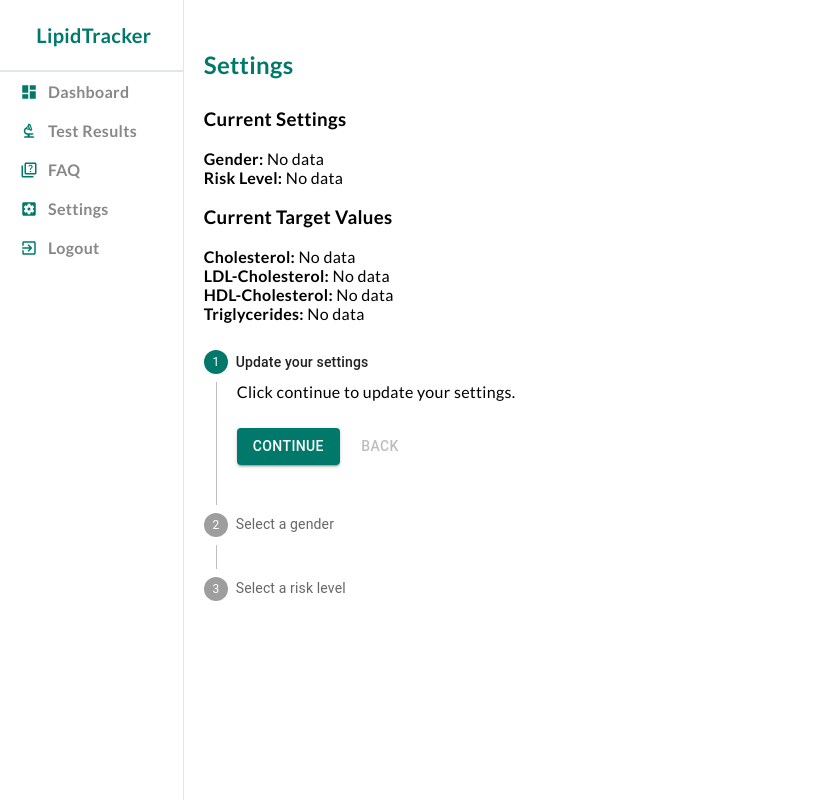
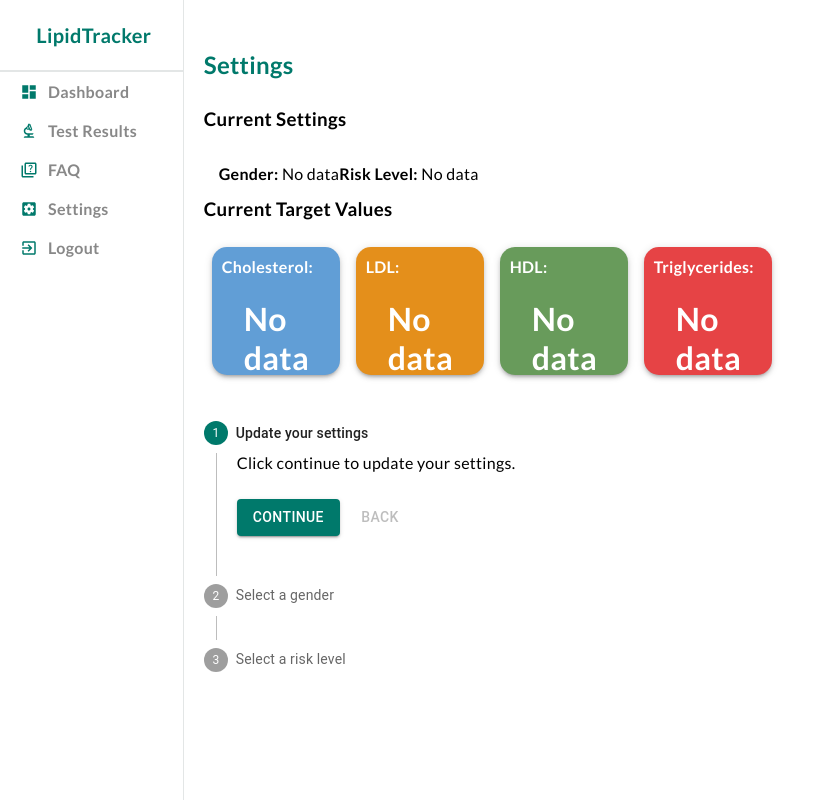
Before and after one commit to IsabelWen/LipidTracker, a React (Create React App) app: page /settings in a window 1280 px wide. Shown: the whole page, without its empty margins (0-816 px from the left). Built offline with nearby package versions, Linux system fonts and the light colour scheme; no server answers; the database is empty; sample sign-in values are in the browser's storage.

Commit message:
Update target settings presentation

```diff
--- a/src/components/setting/setting.jsx
+++ b/src/components/setting/setting.jsx
@@ -6,16 +6,15 @@ import Step from '@mui/material/Step';
 import StepLabel from '@mui/material/StepLabel';
 import StepContent from '@mui/material/StepContent';
 import Button from '@mui/material/Button';
+import Paper from '@mui/material/Paper';
 import { collection, doc, updateDoc, where, getDoc, query, getDocs, onSnapshot, setData } from "firebase/firestore";
 import { db } from "../../firebase"
 import { useEffect, useState, useContext } from "react";
 import { AuthContext } from "../../context/authContext";
-import { useNavigate } from "react-router-dom";
 
 // Import components
 import Genderradio from "../genderradio/genderradio";
 import Riskselect from "../riskselect/riskselect";
-import { reload } from "firebase/auth";
 
 // Steps
 const steps = [
@@ -134,13 +133,86 @@ const Setting = () => {
         <div className="setting">
             <h1 className="title">Settings</h1><br/>
             <h3>Current Settings</h3><br/>
-            <p><b>Gender:</b> {genderData}</p>
-            <p><b>Risk Level:</b> {risklevelData}</p><br/>
+            <div className="personalinfo">
+                <p><b>Gender:</b> {genderData}</p>
+                <p><b>Risk Level:</b> {risklevelData}</p><br/>
+            </div>
             <h3>Current Target Values</h3><br/>
-            <p><b>Cholesterol:</b> {targetData.cholesterol}</p>
-            <p><b>LDL-Cholesterol:</b> {targetData.ldl}</p>
-            <p><b>HDL-Cholesterol:</b> {targetData.hdl}</p>
-            <p><b>Triglycerides:</b> {targetData.triglycerides}</p><br/>
+            <div className="targets">
+                <Box
+                sx={{
+                    display: 'flex',
+                    flexWrap: 'wrap',
+                    '& > :not(style)': {
+                    m: 1, width: 128, height: 128,
+                    '@media (max-width: 780px)': {
+                        width: 200,},
+                    '@media (max-width: 511px)': {
+                        width: 128,},
+                    },
+                }}
+                >
+                    <Paper className='targetinfo' elevation={3} style={{backgroundColor: '#619ED6', borderRadius: '15px'}}>
+                        <p><b>Cholesterol:</b></p>
+                        <h1>{targetData.cholesterol}</h1>
+                    </Paper>
+                </Box>
+                <Box
+                sx={{
+                    display: 'flex',
+                    flexWrap: 'wrap',
+                    '& > :not(style)': {
+                    m: 1, width: 128, height: 128,
+                    '@media (max-width: 780px)': {
+                        width: 200,},
+                    '@media (max-width: 511px)': {
+                        width: 128,},
+                    },
+                }}
+                >
+                    <Paper className='targetinfo' elevation={3} style={{backgroundColor: '#E48F1B', borderRadius: '15px'}}>
+                        <p><b>LDL:</b></p>
+                        <h1>{targetData.ldl}</h1>
+                    </Paper>
+                </Box>
+                <Box
+                sx={{
+                    display: 'flex',
+                    flexWrap: 'wrap',
+                    '& > :not(style)': {
+                    m: 1, width: 128, height: 128,
+                    '@media (max-width: 780px)': {
+                        width: 200,},
+                    '@media (max-width: 511px)': {
+                        width: 128,},
+                    },
+                }}
+                >
+                    <Paper className='targetinfo' elevation={3} style={{backgroundColor: '#689b5b', borderRadius: '15px'}}>
+                        <p><b>HDL:</b></p>
+                        <h1>{targetData.hdl}</h1>
+                    </Paper>
+                </Box>
+                <Box
+                sx={{
+                    display: 'flex',
+                    flexWrap: 'wrap',
+                    '& > :not(style)': {
+                    m: 1, width: 128, height: 128,
+                    '@media (max-width: 780px)': {
+                        width: 200,},
+                    '@media (max-width: 511px)': {
+                        width: 128,},
+                    },
+                }}
+                >
+                    <Paper className='targetinfo' elevation={3} style={{backgroundColor: '#E64345', borderRadius: '15px'}}>
+                    <p><b>Triglycerides:</b></p>
+                        <h1>{targetData.triglycerides}</h1>
+                    </Paper>
+                </Box>
+            </div>
+
             <Stepper activeStep={activeStep} orientation="vertical">
             {steps.map((step, index) => (
             <Step key={step.label}>
--- a/src/components/setting/setting.scss
+++ b/src/components/setting/setting.scss
@@ -10,6 +10,34 @@
         margin-bottom: 10px;
     }
 
+    .personalinfo {
+        display: flex;
+        flex-direction: row;
+        padding: 15px;
+    }
+
+    .targets {
+        display: flex;
+        flex-direction: row;
+        flex-wrap: wrap;
+        margin-bottom: 30px;
+
+        .targetinfo {
+            p {
+                color: #fff;
+                padding: 10px;
+            }
+            h1 {
+                color: #fff;
+                margin-left: 25%;
+                margin-top: 10%;
+            }
+
+        }
+        @media (max-width: 515px) {
+            justify-content: center;
+        }
+    }
 
     .MuiStepIcon-root.Mui-active {
         color: #00796b;
```
